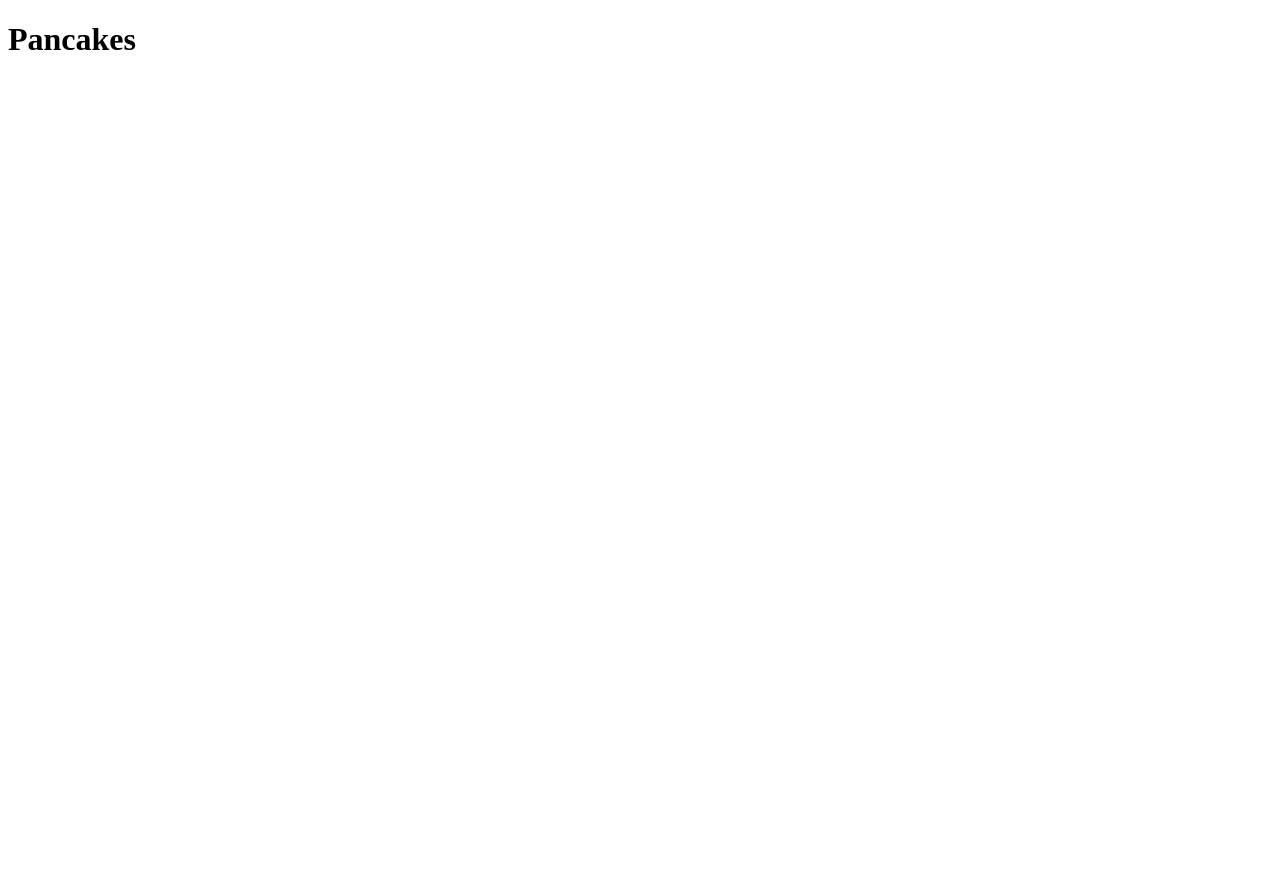
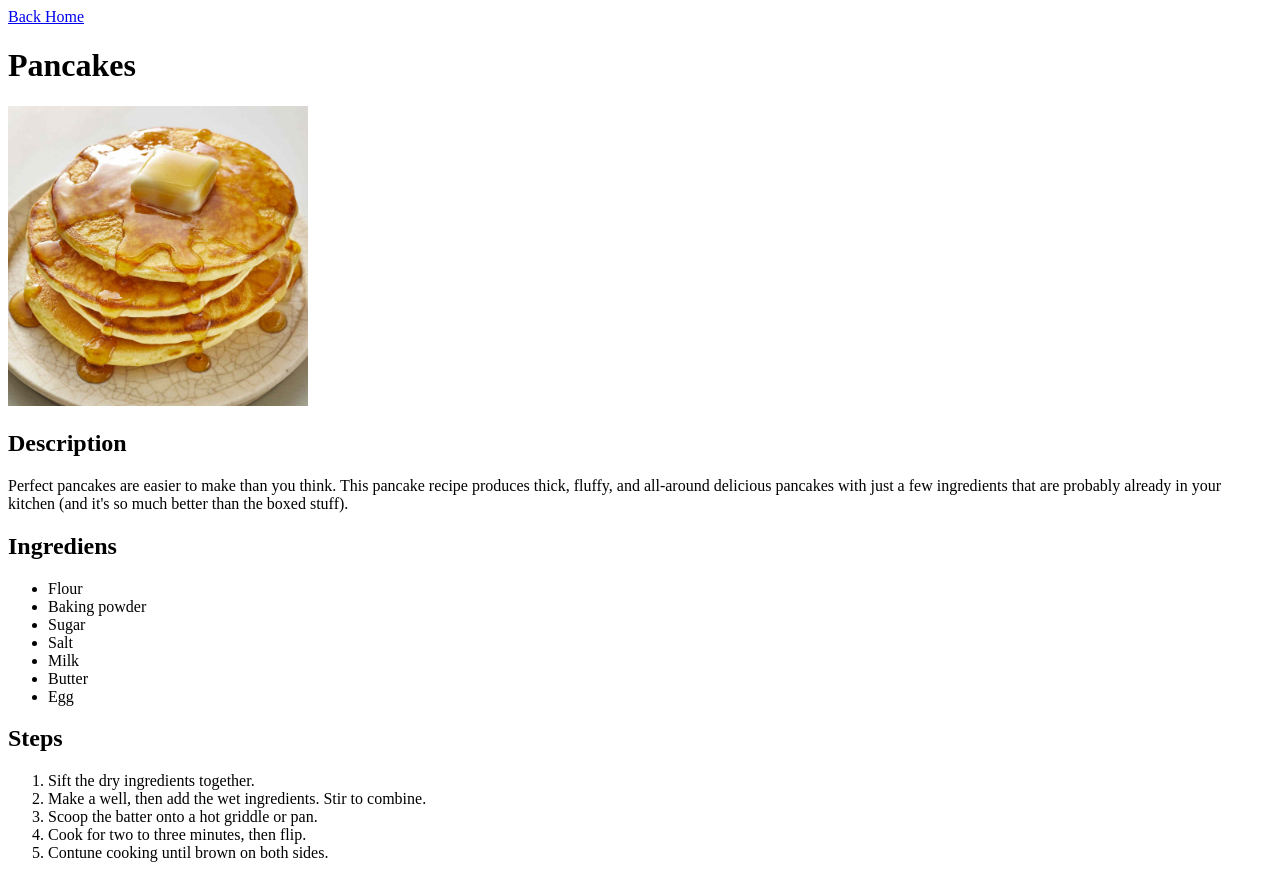
Before and after one commit to jkk290/odin-recipes, a plain HTML site: page recipes/pancakes.html in a window 1280 px wide. Before the commit the page ends 800 px from the top, so only its background shows below. Drawn offline with Linux system fonts and the light colour scheme.

Commit message:
Add image of pancakes and complete pancake recipe page

```diff
--- a/recipes/pancakes.html
+++ b/recipes/pancakes.html
@@ -4,6 +4,28 @@
     <meta charset="UTF-8">
 </head>
 <body>
+    <a href="../">Back Home</a>
     <h1>Pancakes</h1>
+    <img src="../images/pancakes.jpg" alt="Good Old-Fashioned Pancakes" height="300" width="300">
+    <h2>Description</h2>
+    <p>Perfect pancakes are easier to make than you think. This pancake recipe produces thick, fluffy, and all-around delicious pancakes with just a few ingredients that are probably already in your kitchen (and it's so much better than the boxed stuff).</p>
+    <h2>Ingrediens</h2>
+    <ul>
+        <li>Flour</li>
+        <li>Baking powder</li>
+        <li>Sugar</li>
+        <li>Salt</li>
+        <li>Milk</li>
+        <li>Butter</li>
+        <li>Egg</li>
+    </ul>
+    <h2>Steps</h2>
+    <ol>
+        <li>Sift the dry ingredients together.</li>
+        <li>Make a well, then add the wet ingredients.  Stir to combine.</li>
+        <li>Scoop the batter onto a hot griddle or pan.</li>
+        <li>Cook for two to three minutes, then flip.</li>
+        <li>Contune cooking until brown on both sides.</li>
+    </ol>
 </body>
 </html>
```
Also changed, not shown: images/pancakes.jpg (added).
